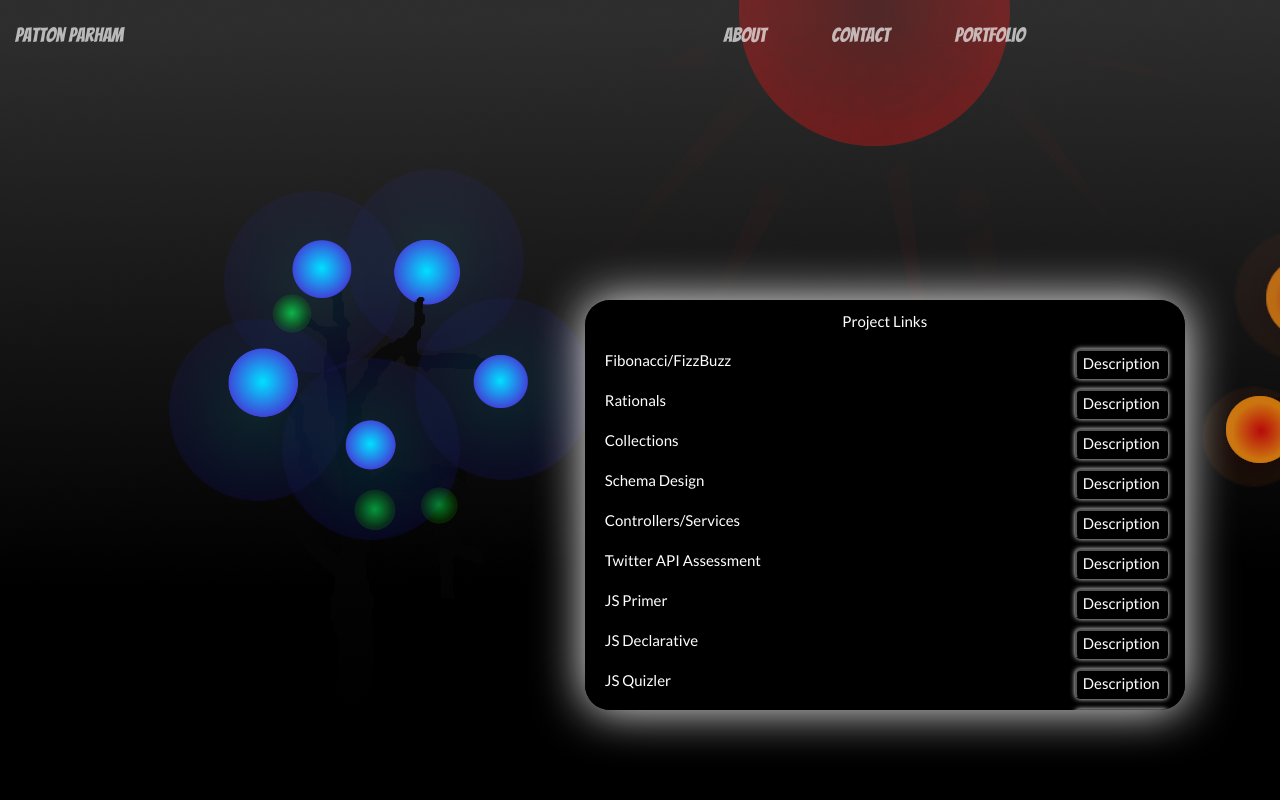
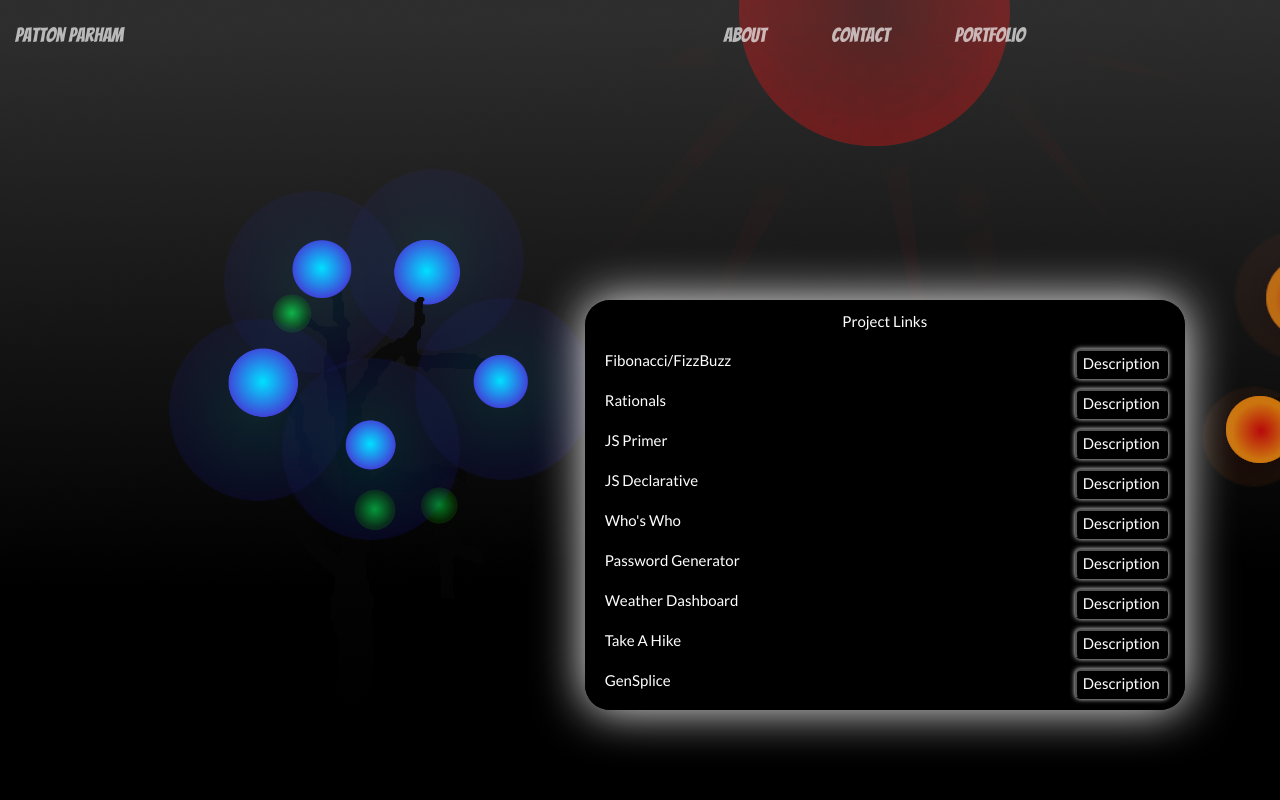
Before and after one commit to PattonParham/ReactPortfolioWebsite, a React (Create React App) app: page /portfolio in a window 1280 px wide. Shown: the top 800 px of the page. Built offline with nearby package versions, Linux system fonts and the light colour scheme; what tailwind.macro would draw is missing.

Commit message:
updated portfolio page

```diff
--- a/src/components/ProjectsWindow/ProjectsWindow.js
+++ b/src/components/ProjectsWindow/ProjectsWindow.js
@@ -8,14 +8,14 @@ state = {
         showFibFizz: false, showRationals: false, showCollections: false, showSchemaDesign: false,
         showControllersServices: false, showTwitterAPI: false, showJSPrimer: false,
         showJSDeclarative: false, showJSQuizler: false, showJSCopyPage: false, showJSDevDuel: false,
-        showPasswordGenerator: false, showWeatherDash: false, showTakeAHike: false,
+        showWhosWho: false, showPasswordGenerator: false, showWeatherDash: false, showTakeAHike: false,
         showEmployeeDirectory: false, showGensplice: false
         };
 render(){
 const {
         showFibFizz, showRationals, showCollections, showSchemaDesign, showControllersServices,
         showTwitterAPI, showJSPrimer, showJSDeclarative, showJSQuizler, showJSCopyPage,
-        showJSDevDuel, showPasswordGenerator, showWeatherDash, showTakeAHike, showEmployeeDirectory,
+        showJSDevDuel, showWhosWho, showPasswordGenerator, showWeatherDash, showTakeAHike, showEmployeeDirectory,
         showGensplice
       } = this.state;
 return(
@@ -29,7 +29,7 @@ return(
     </Row>
     <Row className = "linkRow">
         <Col size ="sm">
-        <a href = "https://github.com/fasttrackd-student-work/java-assignment-fibonacci-fizzbuzz-PattonParham" className = "links">Fibonacci/FizzBuzz</a>
+        <a href = "https://github.com/PattonParham/FibonacciFizzBuzz" className = "links">Fibonacci/FizzBuzz</a>
         </Col>
         <Col size ="sm">
         <button href = "" className = "description" onClick ={() => this.setState({ showFibFizz: !showFibFizz})}>Description</button>
@@ -52,7 +52,7 @@ return(
     <div className = "linkdesc">
     <Row className = "linkRow">
         <Col size ="sm">
-        <a href = "https://github.com/fasttrackd-student-work/java-assignment-rationals-PattonParham" className = "links">Rationals</a>
+        <a href = "https://github.com/PattonParham/Rationals" className = "links">Rationals</a>
         </Col>
         <Col size ="sm">
         <button href = "" className = "description" onClick ={() => this.setState({ showRationals: !showRationals})}>Description</button>
@@ -74,97 +74,13 @@ return(
 
     </Row>
     </div>
+
+
+
     <div className = "linkdesc"></div>
     <Row className = "linkRow">
         <Col size ="sm">
-        <a href = "https://github.com/fasttrackd-student-work/java-assignment-collections-PattonParham" className = "links">Collections</a>
-        </Col>
-        <Col size ="sm">
-        <button href = "" className = "description" onClick ={() => this.setState({ showCollections: !showCollections})}>Description</button>
-        { showCollections
-            ? <div className = "pDiv">
-            <div className="dDiv">
-            User Story: As a company I want an employee database so that I can better
-            keep track of the chain of command
-            </div>
-            <div className="dDiv">
-            Description: A java program utilizing Collections designed to help organize an employee database by
-            employee, manager and chain of command
-            </div>
-            </div>
-            : null
-        }
-        </Col>
-    </Row>
-    <div className = "linkdesc"></div>
-    <Row className = "linkRow">
-        <Col size ="sm">
-        <a href = "https://github.com/fasttrackd-student-work/java-assignment-schema-design-PattonParham" className = "links">Schema Design</a>
-        </Col>
-        <Col size ="sm">
-        <button href = "" className = "description" onClick ={() => this.setState({ showSchemaDesign: !showSchemaDesign})}>Description</button>
-        { showSchemaDesign
-            ? <div className = "pDiv">
-            <div className="dDiv">
-            User Story: As a person with specific interests I want a friend finding app so that I can
-            get connected with other people in my area who share the same interests
-            </div>
-            <div className="dDiv">
-            Description: A schema written to represent relationship between persons, interests and location to
-            match them up based on interest and location
-            </div>
-            </div>
-            : null
-        }
-        </Col>
-    </Row>
-    <div className = "linkdesc"></div>
-    <Row className = "linkRow">
-        <Col size ="sm">
-        <a href = "https://github.com/fasttrackd-student-work/spring-assignment-rest-PattonParham" className = "links">Controllers/Services</a>
-        </Col>
-        <Col size ="sm">
-        <button href = "" className = "description" onClick ={() => this.setState({ showControllersServices: !showControllersServices})}>Description</button>
-        { showControllersServices
-            ? <div className = "pDiv">
-            <div className="dDiv">
-            User Story: As an instructor I want a quiz application so that I can create quizzes,
-            questions, and answers, save them and create randomized quizzes
-            </div>
-            <div className="dDiv">
-            Description: An application written in Java and Spring that allows the user to input
-            their own custom quizzes, questions and answers
-            </div>
-            </div>
-            : null
-        }
-        </Col>
-    </Row>
-    <div className = "linkdesc"></div>
-    <Row className = "linkRow">
-        <Col size ="sm">
-        <a href = "https://github.com/fasttrackd-student-work/spring-assessment-social-media-team-sprint1" className = "links">Twitter API Assessment</a>
-        </Col>
-        <Col size ="sm">
-        <button href = "" className = "description" onClick ={() => this.setState({ showTwitterAPI: !showTwitterAPI})}>Description</button>
-        { showTwitterAPI
-            ? <div className = "pDiv">
-            <div className="dDiv">
-            User Story: As a twitter developer I want a Twitter API so that I can perform the
-            functionalities of twitter on my database
-            </div>
-            <div className="dDiv">
-            Description: A mock twitter API devleoped using Controllers, Services, Repositories and Response DTOs
-            </div>
-            </div>
-            : null
-        }
-        </Col>
-    </Row>
-    <div className = "linkdesc"></div>
-    <Row className = "linkRow">
-        <Col size ="sm">
-        <a href = "https://github.com/fasttrackd-student-work/js-assignment-primer-PattonParham" className = "links">JS Primer</a>
+        <a href = "https://github.com/PattonParham/JSPrimer" className = "links">JS Primer</a>
         </Col>
         <Col size ="sm">
         <button href = "" className = "description" onClick ={() => this.setState({ showJSPrimer: !showJSPrimer})}>Description</button>
@@ -186,7 +102,7 @@ return(
     <div className = "linkdesc"></div>
     <Row className = "linkRow">
         <Col size ="sm">
-        <a href = "https://github.com/fasttrackd-student-work/js-assignment-declarative-PattonParham" className = "links">JS Declarative</a>
+        <a href = "https://github.com/PattonParham/JSDeclarative" className = "links">JS Declarative</a>
         </Col>
         <Col size ="sm">
         <button href = "" className = "description" onClick ={() => this.setState({ showJSDeclarative: !showJSDeclarative})}>Description</button>
@@ -205,77 +121,39 @@ return(
         }
         </Col>
     </Row>
+
     <div className = "linkdesc"></div>
     <Row className = "linkRow">
         <Col size ="sm">
-        <a href = "https://github.com/fasttrackd-student-work/js-assignment-quizler-PattonParham" className = "links">JS Quizler</a>
+        <a href = "https://github.com/PattonParham/CookSystemsFinalProject" className = "links">Who's Who</a>
         </Col>
         <Col size ="sm">
-        <button href = "" className = "description" onClick ={() => this.setState({ showJSQuizler: !showJSQuizler})}>Description</button>
-        { showJSQuizler
+        <button href = "" className = "description" id= "bottomBtn" onClick ={() => this.setState({ showWhosWho : !showWhosWho })}>Description</button>
+        { showWhosWho
             ? <div className = "pDiv">
             <div className="dDiv">
-            User Story: As an instructor I want a quiz application so that I can create quizzes,
-            questions, and answers, save them and create randomized quizzes
+            User Story: As a music enthusiast I want a game so that I can test my skills of knowing
+            who recorded songs in different genres
             </div>
             <div className="dDiv">
-            Description: An application written in JavaScript, utilizing inquirer.js and vorpal.js
-            that allows the user to input their own custom quizzes, questions and answers
+            Description: Pick a genre by pressing a button. A random song from a Spotify playlist associated
+            with that genre will play. In the input field, type the name of the artist you think the song is by.
+            When you press the submit button, it will tell you if you win (correct answer) or lose (incorrect answer).
             </div>
             </div>
             : null
         }
         </Col>
     </Row>
+
+
     <div className = "linkdesc"></div>
     <Row className = "linkRow">
         <Col size ="sm">
-        <a href = "https://github.com/fasttrackd-student-work/js-assignment-copy-page-PattonParham" className = "links">JS Copy Page</a>
+        <a href = "https://pattonparham.github.io/Password-Generator/" className = "links">Password Generator</a>
         </Col>
         <Col size ="sm">
-        <button href = "" className = "description" onClick ={() => this.setState({ showJSCopyPage: !showJSCopyPage})}>Description</button>
-        { showJSCopyPage
-            ? <div className = "pDiv">
-            <div className="dDiv">
-            User Story: As a mac salesperson I want an informative web page so that I can have an aesthetically
-            pleasing document to reference when potential customers have questions
-            </div>
-            <div className="dDiv">
-            Description: A mock html and css webpage design of the Macbook Pro Technical Specifications
-            </div>
-            </div>
-            : null
-        }
-        </Col>
-    </Row>
-    <div className = "linkdesc"></div>
-    <Row className = "linkRow">
-        <Col size ="sm">
-        <a href = "https://github.com/fasttrackd-student-work/js-assignment-dev-duel-PattonParham" className = "links">JS Dev-Duel</a>
-        </Col>
-        <Col size ="sm">
-        <button href = "" className = "description" onClick ={() => this.setState({ showJSDevDuel: !showJSDevDuel})}>Description</button>
-        { showJSDevDuel
-            ? <div className = "pDiv">
-            <div className="dDiv">
-            User Story: As a github user I want a game where I can battle other github users based on their stats
-            </div>
-            <div className="dDiv">
-            Description: A JavaScript written game in which two github users enter, and based on their stats accessed using github's api,
-            one github user exits victorious
-            </div>
-            </div>
-            : null
-        }
-        </Col>
-    </Row>
-    <div className = "linkdesc"></div>
-    <Row className = "linkRow">
-        <Col size ="sm">
-        <a href = "" className = "links">Password Generator</a>
-        </Col>
-        <Col size ="sm">
-        <button href = "https://pattonparham.github.io/Password-Generator/" className = "description" onClick ={() => this.setState({ showPasswordGenerator: !showPasswordGenerator})}>Description</button>
+        <button href = "" className = "description" onClick ={() => this.setState({ showPasswordGenerator: !showPasswordGenerator})}>Description</button>
         { showPasswordGenerator
             ? <div className = "pDiv">
             <div className="dDiv">
@@ -295,10 +173,10 @@ return(
     <div className = "linkdesc"></div>
     <Row className = "linkRow">
         <Col size ="sm">
-        <a href = "" className = "links">Weather Dashboard</a>
+        <a href = "https://pattonparham.github.io/Weather-Dashboard/" className = "links">Weather Dashboard</a>
         </Col>
         <Col size ="sm">
-        <button href = "https://pattonparham.github.io/Weather-Dashboard/" className = "description" onClick ={() => this.setState({ showWeatherDash: !showWeatherDash})}>Description</button>
+        <button href = "" className = "description" onClick ={() => this.setState({ showWeatherDash: !showWeatherDash})}>Description</button>
         { showWeatherDash
             ? <div className = "pDiv">
             <div className="dDiv">
@@ -328,28 +206,8 @@ return(
             to hike near by me or in specific locations
             </div>
             <div className="dDiv">
-            Description: A national park finder written in JavaScript using the National Parks Service API
+            Description: A national park finder written in JavaScript under a team effort using the National Parks Service API
             to location parks near spefic locations
-            </div>
-            </div>
-            : null
-        }
-        </Col>
-    </Row>
-    <div className = "linkdesc"></div>
-    <Row className = "linkRow">
-        <Col size ="sm">
-        <a href = "https://serene-ravine-67154.herokuapp.com/" className = "links">Employee Directory</a>
-        </Col>
-        <Col size ="sm">
-        <button href = "" className = "description" onClick ={() => this.setState({ showEmployeeDirectory: !showEmployeeDirectory})}>Description</button>
-        { showEmployeeDirectory
-            ? <div className = "pDiv">
-            <div className="dDiv">
-            User Story:
-            </div>
-            <div className="dDiv">
-            Description:
             </div>
             </div>
             : null
@@ -370,9 +228,9 @@ return(
             generate new ideas outside the box of human thinking therefore more rapidly
             </div>
             <div className="dDiv">
-            Description: A random audio generator React App written in JavaScript and utlilizing sound cloud's
-            API and react-player widget to acces wav files from soundcloud and based on millisecond inputs,
-            generate and splice together randomly any wavs input via url
+            Description: A random audio generator React App written in JavaScript and utlilizing Soundcloud's
+            API and react-player widget to acces .wav files from Soundcloud and based on millisecond inputs,
+            generate and splice together randomly any .wavs input via url
             </div>
             </div>
             : null
```
